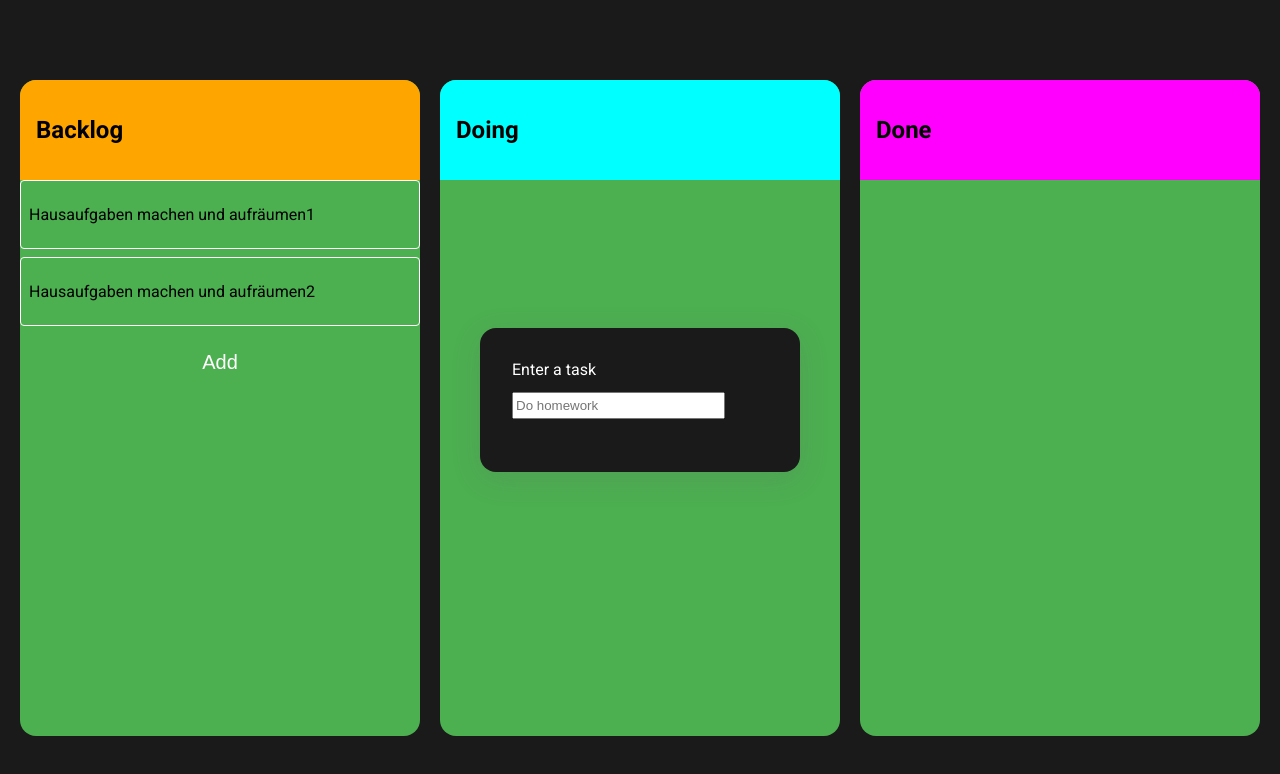
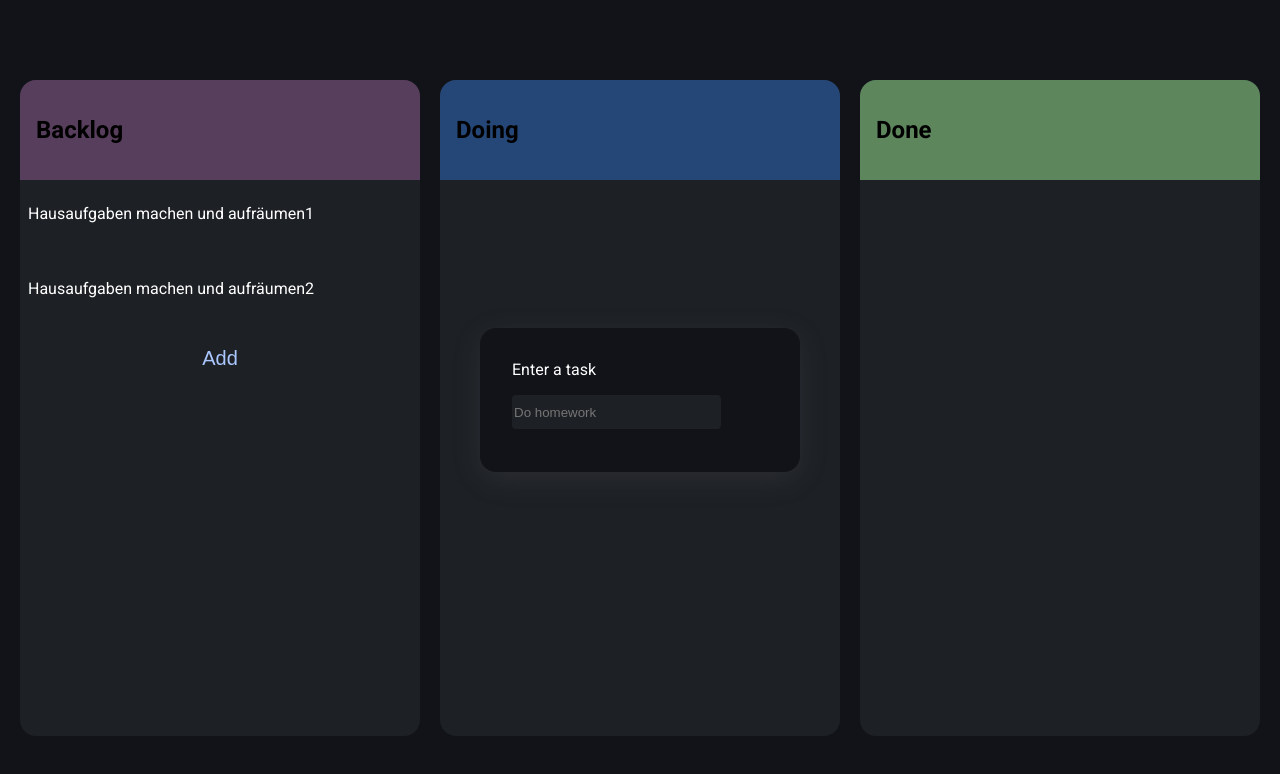
Before and after one commit to Marvin0707/KanbanBoard, a React (Vite) app: page / in a window 1280 px wide. Both pictures are taken after a click on the button "Add". Shown: the top 774 px of the page. Built offline with nearby package versions, Linux system fonts and the light colour scheme; the HTML template or start-up script is replaced by a standard one.

Commit message:
initial commit

```diff
--- a/package.json
+++ b/package.json
@@ -3,11 +3,14 @@
   "private": true,
   "version": "0.0.0",
   "type": "module",
+  "homepage": "http://marvin0707.github.io/kanbanboard",
   "scripts": {
     "dev": "vite",
     "build": "tsc && vite build",
     "lint": "eslint . --ext ts,tsx --report-unused-disable-directives --max-warnings 0",
-    "preview": "vite preview"
+    "preview": "vite preview",
+    "predeploy" : "npm run build",
+    "deploy" : "gh-pages -d build"
   },
   "dependencies": {
     "react": "^18.2.0",
@@ -22,6 +25,7 @@
     "eslint": "^8.57.0",
     "eslint-plugin-react-hooks": "^4.6.0",
     "eslint-plugin-react-refresh": "^0.4.6",
+    "gh-pages": "^6.1.1",
     "typescript": "^5.2.2",
     "vite": "^5.2.0"
   }
--- a/src/App.css
+++ b/src/App.css
@@ -5,13 +5,17 @@
   align-items: flex-start;
   justify-content: space-evenly;
   flex-wrap: wrap;
-  background-color: #1a1a1a;
+  background-color: #111318;
   position: relative;
 }
 
 .taskInput {
   width: 80%;
-  height: 100%;
+  height: 2rem;
+  background-color: #1d2024;
+  border: none;
+  border-radius: 0.25rem;
+  color: white;
 }
 
 label {
@@ -27,7 +31,7 @@ label {
   width: 20vw;
   height: 10vh;
   padding: 2rem;
-  background-color: #1a1a1a;
+  background-color: #111318;
   box-shadow: rgba(100, 100, 111, 0.2) 0px 7px 29px 0px;
   border-radius: 1rem;
 }
--- a/src/App.tsx
+++ b/src/App.tsx
@@ -89,7 +89,7 @@ const addTask = (task:string) => {
   {showInput && <div className="inputForm">
     <form onSubmit={() => addTask(task)}>
       <label>Enter a task</label>
-      <input className="taskInput" name='task' type='text' value={task} onChange={(e) => setTask(e.target.value)} placeholder='Do homework'/>
+      <input className="taskInput" name='task' type='text' value={task} onChange={(e) => setTask(e.target.value)} placeholder='Do homework' required/>
     </form>
     </div>}
 
--- a/src/components/KanbanColumn.css
+++ b/src/components/KanbanColumn.css
@@ -5,7 +5,7 @@
   margin-top: 5rem;
   padding: 0 0rem 1rem 0rem;
   border-radius: 1rem;
-  background-color: #4caf50;
+  background-color: #1d2024;
 }
 
 .columnHeading {
@@ -16,15 +16,15 @@
 }
 
 .todo {
-  background-color: #ffa500;
+  background-color: #573e5c;
 }
 
 .doing {
-  background-color: #00ffff;
+  background-color: #254777;
 }
 
 .done {
-  background-color: #ff00ff;
+  background-color: #5d865d;
 }
 
 .addButton {
@@ -32,7 +32,7 @@
   font-size: 1.25rem;
   border: none;
   background-color: transparent;
-  color: #ffffff;
+  color: #aac7ff;
   margin-top: 1rem;
 }
 
--- a/src/components/KanbanItem.css
+++ b/src/components/KanbanItem.css
@@ -5,14 +5,22 @@
   padding: 0.5rem;
   margin-bottom: 0.5rem;
   border-radius: 0.25rem;
-  border: 1px solid #ffffff;
+}
+
+.task {
+  color: white;
 }
 
 .itemButton {
   background: none;
   border: none;
+  color: #aac7ff;
 }
 
 .itemButton:hover {
   cursor: pointer;
 }
+
+.icon {
+  color: #aac7ff;
+}
--- a/src/components/KanbanItem.tsx
+++ b/src/components/KanbanItem.tsx
@@ -22,7 +22,7 @@ function KanbanItem({task,onDeleteClick, onMoveClick, column}: Props) {
         </button> : null}
         {column === "done" && isHovered ?
         <button className='itemButton' onClick={onDeleteClick}>
-            <img src='src\assets\delete_24dp_FILL0_wght400_GRAD0_opsz24.svg'/>
+            <img src='src\assets\delete_24dp_FILL0_wght400_GRAD0_opsz24.svg' className='icon'/>
         </button> : null}
     </div>
   )
```
Also changed, not shown: 1 other file (tests, documents, lock files or other folders).
